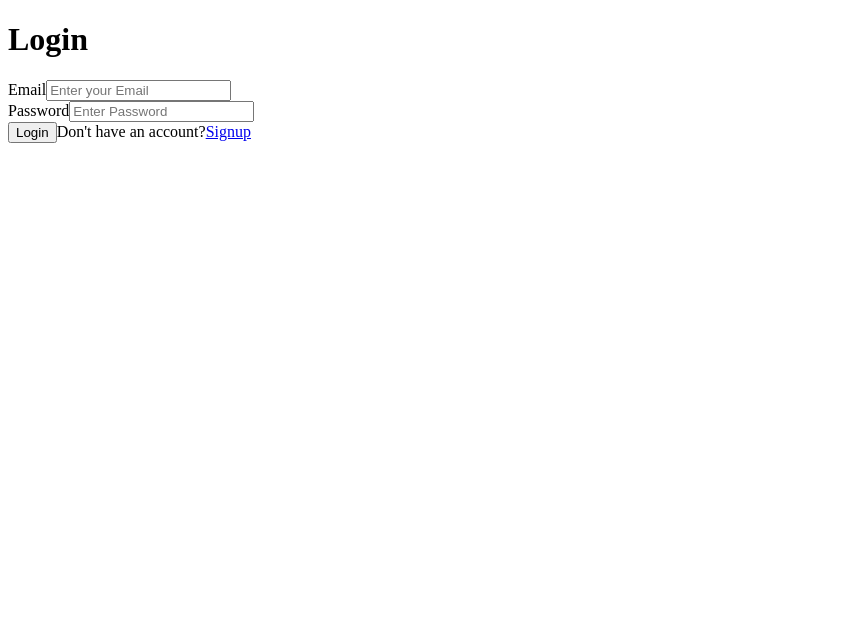
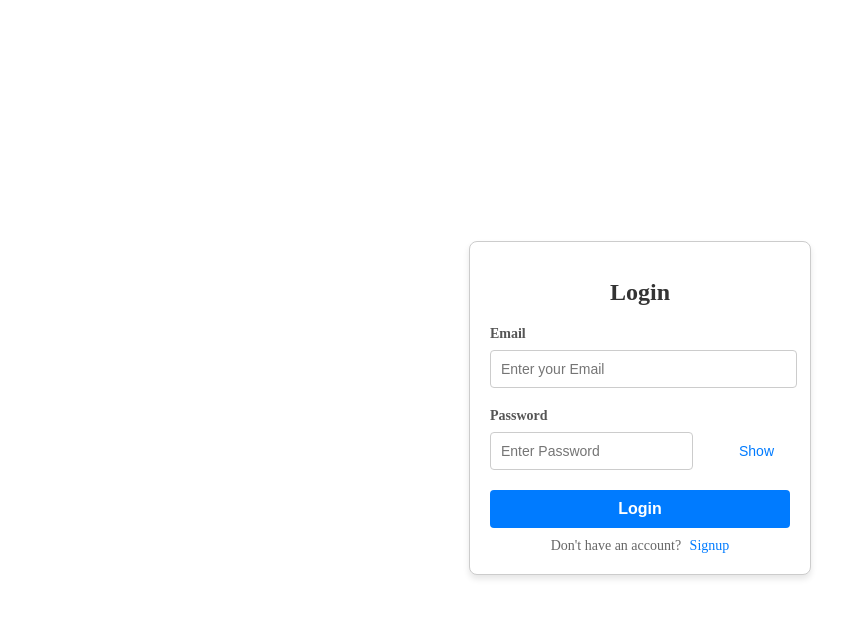
Before and after one commit to KavyaRelhan/Competitive-Exams-Guide, a React (Vite) app in the folder my-react-app/: page /login in a window 1280 px wide. Shown: the top 618 px of the page, without its empty margins (0-866 px from the left). Built offline with nearby package versions, Linux system fonts and the light colour scheme.

Commit message:
css for login signup

```diff
--- a/my-react-app/src/pages/Login.jsx
+++ b/my-react-app/src/pages/Login.jsx
@@ -1,108 +1,219 @@
-import React from "react"
-import { useState } from "react"
-import { Link, useNavigate } from "react-router-dom"
-import {ToastContainer} from 'react-toastify'
-import { handleError, handleSuccess } from "../utils"
+// import React from "react"
+// import { useState } from "react"
+// import { Link, useNavigate } from "react-router-dom"
+// import {ToastContainer} from 'react-toastify'
+// import { handleError, handleSuccess } from "../utils"
 // import '../styles/login.css'
 
-function Login(){
+// function Login(){
 
-    const [loginInfo , setLoginInfo] =useState({
-        email:"",
-        password:""
-    })
+//     const [loginInfo , setLoginInfo] =useState({
+//         email:"",
+//         password:""
+//     })
+
+//     const navigate = useNavigate();
+
+//     const handleChange = (e)=>{
+//         const {name,value} =e.target;
+//         const copyLoginInfo ={...loginInfo};
+//         copyLoginInfo[name]=value;
+//         setLoginInfo(copyLoginInfo);
+//     }
+
+//     const handleLogin = async (e)=>{
+//         e.preventDefault();
+//         const {email , password} = loginInfo;
+//         if(!email || !password){
+//             return handleError('All the parameters are required')
+//         }
+//         try{
+//             const url = "http://localhost:8080/auth/login";
+//             const response = await fetch(url,{
+//                 method:"POST",
+//                 headers:{
+//                     'Content-Type':'application/json'
+//                 },
+//                 body:JSON.stringify(loginInfo)
+//             });
+//             const result = await response.json();
+//             console.log(result);
+
+//             const {email,success, message, jwtToken , name, error} = result;
+//             if(success){
+//                 handleSuccess(message)
+//                 localStorage.setItem('token', jwtToken)
+//                 localStorage.setItem('loggedInUser', email);
+//                 localStorage.setItem('loggedUserName', name);
+//                 setTimeout(()=>{
+//                     navigate('/home')
+//                 },1000)
+//             }else if(error){
+//                 const details = error.details[0].message;
+//                 handleError(details);
+//             }else if(!success){
+//                 handleError(message)
+//             }
+
+//         }catch(err){
+//             handleError(err);
+//         }
+//     }
+
+
+//     // const [password, setPassword] = useState('');
+//     const [isPasswordVisible, setIsPasswordVisible] = useState(false);
+
+//     // Toggle password visibility
+//     const togglePasswordVisibility = () => {
+//         setIsPasswordVisible(!isPasswordVisible);
+//     };
+
+//     return (
+//         <div className="container">
+//             <h1>Login</h1>
+//             <form onSubmit={handleLogin}>
+//                 <div >
+//                     <label htmlFor="email">Email</label>
+//                     <input
+//                         onChange={handleChange}
+//                         type="text"
+//                         name="email"
+//                         placeholder="Enter your Email"
+//                         value={loginInfo.email}
+//                     />
+//                 </div>
+//                 <div>
+//                     <label htmlFor="password">Password</label>
+//                     <input
+//                         onChange={handleChange}
+//                         type={isPasswordVisible ? 'text' : 'password'}
+
+//                         name="password"
+//                         placeholder="Enter Password"
+//                         value={loginInfo.password}
+//                     />
+//                 </div>
+//                 <button>Login</button>
+//                 <span>Don't have an account?
+//                     <Link to={"/signup"}>Signup</Link>
+//                 </span>
+//             </form>
+
+//             <ToastContainer/>
+//         </div>
+//     )
+// }
+
+// export default Login;
+
+import React from "react";
+import { useState } from "react";
+import { Link, useNavigate } from "react-router-dom";
+import { ToastContainer } from "react-toastify";
+import { handleError, handleSuccess } from "../utils";
+import "../styles/login.css";
+
+function Login() {
+    const [loginInfo, setLoginInfo] = useState({
+        email: "",
+        password: ""
+    });
 
     const navigate = useNavigate();
 
-    const handleChange = (e)=>{
-        const {name,value} =e.target;
-        const copyLoginInfo ={...loginInfo};
-        copyLoginInfo[name]=value;
-        setLoginInfo(copyLoginInfo);
-    }
+    const handleChange = (e) => {
+        const { name, value } = e.target;
+        setLoginInfo((prev) => ({ ...prev, [name]: value }));
+    };
 
-    const handleLogin = async (e)=>{
+    const handleLogin = async (e) => {
         e.preventDefault();
-        const {email , password} = loginInfo;
-        if(!email || !password){
-            return handleError('All the parameters are required')
+        const { email, password } = loginInfo;
+        if (!email || !password) {
+            return handleError("All the parameters are required");
         }
-        try{
+        try {
             const url = "http://localhost:8080/auth/login";
-            const response = await fetch(url,{
-                method:"POST",
-                headers:{
-                    'Content-Type':'application/json'
+            const response = await fetch(url, {
+                method: "POST",
+                headers: {
+                    "Content-Type": "application/json"
                 },
-                body:JSON.stringify(loginInfo)
+                body: JSON.stringify(loginInfo)
             });
             const result = await response.json();
-            console.log(result);
+            const { email, success, message, jwtToken, name, error } = result;
+            if (success) {
+                handleSuccess(message);
+                localStorage.setItem("token", jwtToken);
+                localStorage.setItem("loggedInUser", email);
+                localStorage.setItem("loggedUserName", name);
+                setTimeout(() => {
+                    navigate("/home");
+                }, 1000);
+            } else if (error) {
+                handleError(error.details[0].message);
+            } else {
+                handleError(message);
+            }
+        } catch (err) {
+            handleError(err.message);
+        }
+    };
 
-            const {email,success, message, jwtToken , name, error} = result;
-            if(success){
-                handleSuccess(message)
-                localStorage.setItem('token', jwtToken)
-                localStorage.setItem('loggedInUser', email);
-                localStorage.setItem('loggedUserName', name);
-                setTimeout(()=>{
-                    navigate('/home')
-                },1000)
-            }else if(error){
-                const details = error.details[0].message;
-                handleError(details);
-            }else if(!success){
-                handleError(message)
-            }
-
-        }catch(err){
-            handleError(err);
-        }
-    }
-
-
-    // const [password, setPassword] = useState('');
     const [isPasswordVisible, setIsPasswordVisible] = useState(false);
 
-    // Toggle password visibility
     const togglePasswordVisibility = () => {
         setIsPasswordVisible(!isPasswordVisible);
     };
 
     return (
-        <div className="container">
-            <h1>Login</h1>
-            <form onSubmit={handleLogin}>
-                <div>
-                    <label htmlFor="email">Email</label>
+        <div className="background">
+        <div className="login-container">
+            <h1 className="login-title">Login</h1>
+            <form onSubmit={handleLogin} className="login-form">
+                <div className="form-group">
+                    <label htmlFor="email" className="form-label">Email</label>
                     <input
                         onChange={handleChange}
                         type="text"
                         name="email"
                         placeholder="Enter your Email"
                         value={loginInfo.email}
+                        className="form-input"
                     />
                 </div>
-                <div>
-                    <label htmlFor="password">Password</label>
-                    <input
-                        onChange={handleChange}
-                        type={isPasswordVisible ? 'text' : 'password'}
-
-                        name="password"
-                        placeholder="Enter Password"
-                        value={loginInfo.password}
-                    />
+                <div className="form-group">
+                    <label htmlFor="password" className="form-label">Password</label>
+                    <div className="password-input-wrapper">
+                        <input
+                            onChange={handleChange}
+                            type={isPasswordVisible ? "text" : "password"}
+                            name="password"
+                            placeholder="Enter Password"
+                            value={loginInfo.password}
+                            className="form-input pass-inp"
+                        />
+                        <button
+                            type="button"
+                            className="toggle-password-btn"
+                            onClick={togglePasswordVisibility}
+                        >
+                            {isPasswordVisible ? "Hide" : "Show"}
+                        </button>
+                    </div>
                 </div>
-                <button>Login</button>
-                <span>Don't have an account?
-                    <Link to={"/signup"}>Signup</Link>
+                <button type="submit" className="login-button">Login</button>
+                <span className="signup-link-wrapper">
+                    Don&apos;t have an account? <Link to="/signup" className="signup-link">Signup</Link>
                 </span>
             </form>
 
-            <ToastContainer/>
+            <ToastContainer />
         </div>
-    )
+        </div>
+    );
 }
 
 export default Login;
--- a/my-react-app/src/pages/Signup.jsx
+++ b/my-react-app/src/pages/Signup.jsx
@@ -1,75 +1,183 @@
-import React from "react"
-import { useState } from "react"
-import { Link, useNavigate } from "react-router-dom"
-import {ToastContainer} from 'react-toastify'
-import Login from "./Login"
-import { handleError, handleSuccess } from "../utils"
-// import '../styles/login.css'
+// import React from "react"
+// import { useState } from "react"
+// import { Link, useNavigate } from "react-router-dom"
+// import {ToastContainer} from 'react-toastify'
+// import Login from "./Login"
+// import { handleError, handleSuccess } from "../utils"
+// // import '../styles/login.css'
 
-function Signup(){
+// function Signup(){
 
-    const [signupInfo , setSignupInfo] =useState({
-        name:"",
-        email:"",
-        password:""
-    })
+//     const [signupInfo , setSignupInfo] =useState({
+//         name:"",
+//         email:"",
+//         password:""
+//     })
+
+//     const navigate = useNavigate();
+
+//     const handleChange = (e)=>{
+//         const {name,value} =e.target;
+//         const copySignupInfo ={...signupInfo};
+//         copySignupInfo[name]=value;
+//         setSignupInfo(copySignupInfo);
+//     }
+
+//     const handleSignup = async (e)=>{
+//         e.preventDefault();
+//         const {name, email , password} = signupInfo;
+//         if(!name || !email || !password){
+//             return handleError('All the three parameters are required')
+//         }
+//         try{
+//             const url = "http://localhost:8080/auth/signup";
+//             const response = await fetch(url,{
+//                 method:"POST",
+//                 headers:{
+//                     'Content-Type':'application/json'
+//                 },
+//                 body:JSON.stringify(signupInfo)
+//             });
+//             const result = await response.json();
+//             const {success, message , error} = result;
+//             if(success){
+//                 handleSuccess(message)
+//                 setTimeout(()=>{
+//                     navigate('/login')
+//                 },1000)
+//             }else if(error){
+//                 const details = error.details[0].message;
+//                 handleError(details);
+//             }else if(!success){
+//                 handleError(message)
+//             }
+
+//         }catch(err){
+
+//         }
+//     }
+
+//     const [isPasswordVisible, setIsPasswordVisible] = useState(false);
+
+//     // Toggle password visibility
+//     const togglePasswordVisibility = () => {
+//         setIsPasswordVisible(!isPasswordVisible);
+//     };
+
+//     return (
+//         <div className="container">
+//             <h1>Signup</h1>
+//             <form onSubmit={handleSignup}>
+//                 <div>
+//                     <label htmlFor="name">Name</label>
+//                     <input
+//                         onChange={handleChange}
+//                         type="text"
+//                         name="name"
+//                         autoFocus
+//                         placeholder="Enter your Name"
+//                         value={signupInfo.name}
+//                     />
+//                 </div>
+//                 <div>
+//                     <label htmlFor="email">Email</label>
+//                     <input
+//                         onChange={handleChange}
+//                         type="text"
+//                         name="email"
+//                         placeholder="Enter your Email"
+//                         value={signupInfo.email}
+//                     />
+//                 </div>
+//                 <div>
+//                     <label htmlFor="password">Password</label>
+//                     <input
+//                         onChange={handleChange}
+//                         type={isPasswordVisible ? 'text' : 'password'}
+//                         name="password"
+//                         placeholder="Enter Password"
+//                         value={signupInfo.password}
+//                     />
+//                 </div>
+//                 <button>Signup</button>
+//                 <span>Already have an account?
+//                     <Link to={"/login"}>Login</Link>
+//                 </span>
+//             </form>
+
+//             <ToastContainer/>
+//         </div>
+//     )
+// }
+
+// export default Signup
+
+import React from "react";
+import { useState } from "react";
+import { Link, useNavigate } from "react-router-dom";
+import { ToastContainer } from "react-toastify";
+import { handleError, handleSuccess } from "../utils";
+import "../styles/login.css";
+
+function Signup() {
+    const [signupInfo, setSignupInfo] = useState({
+        name: "",
+        email: "",
+        password: ""
+    });
 
     const navigate = useNavigate();
 
-    const handleChange = (e)=>{
-        const {name,value} =e.target;
-        const copySignupInfo ={...signupInfo};
-        copySignupInfo[name]=value;
-        setSignupInfo(copySignupInfo);
-    }
+    const handleChange = (e) => {
+        const { name, value } = e.target;
+        setSignupInfo((prev) => ({ ...prev, [name]: value }));
+    };
 
-    const handleSignup = async (e)=>{
+    const handleSignup = async (e) => {
         e.preventDefault();
-        const {name, email , password} = signupInfo;
-        if(!name || !email || !password){
-            return handleError('All the three parameters are required')
+        const { name, email, password } = signupInfo;
+        if (!name || !email || !password) {
+            return handleError("All the fields are required");
         }
-        try{
+        try {
             const url = "http://localhost:8080/auth/signup";
-            const response = await fetch(url,{
-                method:"POST",
-                headers:{
-                    'Content-Type':'application/json'
+            const response = await fetch(url, {
+                method: "POST",
+                headers: {
+                    "Content-Type": "application/json"
                 },
-                body:JSON.stringify(signupInfo)
+                body: JSON.stringify(signupInfo)
             });
             const result = await response.json();
-            const {success, message , error} = result;
-            if(success){
-                handleSuccess(message)
-                setTimeout(()=>{
-                    navigate('/login')
-                },1000)
-            }else if(error){
-                const details = error.details[0].message;
-                handleError(details);
-            }else if(!success){
-                handleError(message)
+            const { success, message, error } = result;
+            if (success) {
+                handleSuccess(message);
+                setTimeout(() => {
+                    navigate("/login");
+                }, 1000);
+            } else if (error) {
+                handleError(error.details[0].message);
+            } else {
+                handleError(message);
             }
-
-        }catch(err){
-
+        } catch (err) {
+            handleError(err.message);
         }
-    }
+    };
 
     const [isPasswordVisible, setIsPasswordVisible] = useState(false);
 
-    // Toggle password visibility
     const togglePasswordVisibility = () => {
         setIsPasswordVisible(!isPasswordVisible);
     };
 
     return (
-        <div className="container">
-            <h1>Signup</h1>
-            <form onSubmit={handleSignup}>
-                <div>
-                    <label htmlFor="name">Name</label>
+        <div className="background">
+        <div className="login-container">
+            <h1 className="login-title">Signup</h1>
+            <form onSubmit={handleSignup} className="login-form">
+                <div className="form-group">
+                    <label htmlFor="name" className="form-label">Name</label>
                     <input
                         onChange={handleChange}
                         type="text"
@@ -77,37 +185,50 @@ function Signup(){
                         autoFocus
                         placeholder="Enter your Name"
                         value={signupInfo.name}
+                        className="form-input"
                     />
                 </div>
-                <div>
-                    <label htmlFor="email">Email</label>
+                <div className="form-group">
+                    <label htmlFor="email" className="form-label">Email</label>
                     <input
                         onChange={handleChange}
                         type="text"
                         name="email"
                         placeholder="Enter your Email"
                         value={signupInfo.email}
+                        className="form-input"
                     />
                 </div>
-                <div>
-                    <label htmlFor="password">Password</label>
-                    <input
-                        onChange={handleChange}
-                        type={isPasswordVisible ? 'text' : 'password'}
-                        name="password"
-                        placeholder="Enter Password"
-                        value={signupInfo.password}
-                    />
+                <div className="form-group">
+                    <label htmlFor="password" className="form-label">Password</label>
+                    <div className="password-input-wrapper">
+                        <input
+                            onChange={handleChange}
+                            type={isPasswordVisible ? "text" : "password"}
+                            name="password"
+                            placeholder="Enter Password"
+                            value={signupInfo.password}
+                            className="form-input"
+                        />
+                        <button
+                            type="button"
+                            className="toggle-password-btn"
+                            onClick={togglePasswordVisibility}
+                        >
+                            {isPasswordVisible ? "Hide" : "Show"}
+                        </button>
+                    </div>
                 </div>
-                <button>Signup</button>
-                <span>Already have an account?
-                    <Link to={"/login"}>Login</Link>
+                <button type="submit" className="login-button">Signup</button>
+                <span className="signup-link-wrapper">
+                    Already have an account? <Link to="/login" className="signup-link">Login</Link>
                 </span>
             </form>
 
-            <ToastContainer/>
+            <ToastContainer />
         </div>
-    )
+        </div>
+    );
 }
 
-export default Signup
+export default Signup;
--- a/my-react-app/src/styles/login.css
+++ b/my-react-app/src/styles/login.css
@@ -1,104 +1,117 @@
+/* login.css */
 
-
-  a {
-    font-weight: 500;
-    color: #646cff;
-    text-decoration: inherit;
-  }
-  a:hover {
-    color: #535bf2;
+.background{
+  width: 100%;
+  height: 100vh;
+  /* background-color:#7bbbff; */
+  display: flex;
+  justify-content: center;
+  align-items: center;
 }
 
-  body {
-    margin: 0;
-    display: flex;
-    place-items: center;
-    justify-content: center;
-    min-width: 320px;
-    min-height: 100vh;
-    /* background: rgb(44, 44, 44); */
+.login-container {
+  max-width: 400px;
+  margin: 0px auto;
+  padding: 20px;
+  border: 1px solid #ccc;
+  border-radius: 8px;
+  box-shadow: 0 4px 6px rgba(0, 0, 0, 0.1);
+  background-color: #fff;
 }
 
-  /* h1 {
-    font-size: 3.2em;
-    line-height: 1.1;
-  } */
-
-  .container{
-    padding: 0px 48px 32px 48px;
-    border-radius: 10px;
-    width: 100%;
-    max-width: 400%;
-    box-shadow: 8px 8px 24px 0px rgba(245, 245, 245, 0.538);
-    display: flex;
-    flex-flow: column;
-    align-items: center;
-    font-family: Inter, system-ui, Avenir, Helvetica, Arial, sans-serif;
-    line-height: 1.5;
-    font-weight: 400;
-
-    color-scheme: light dark;
-    color: rgba(255, 255, 255, 0.87);
-    background-color: #242424;
-
-    font-synthesis: none;
-    text-rendering: optimizeLegibility;
-    -webkit-font-smoothing: antialiased;
-    -moz-osx-font-smoothing: grayscale;
+.login-title {
+  text-align: center;
+  color: #333;
+  margin-bottom: 20px;
+  font-size: 24px;
+  font-weight: bold;
 }
 
-  .container form{
+.login-form {
   display: flex;
   flex-direction: column;
 }
 
-  .container input{
-    width: 100%;
-    font-size: 15px;
-    padding: 10px;
-    border-radius: 5px;
-    border: none;
-    margin: 2px;
+.form-group {
+  margin-bottom: 20px;
 }
 
-  button{
-    background-color: #535bf2;
-    margin: 10px 0;
-    border: none;
-    font-size: 20px;
-    width: 100%;
-    padding: 5px;
-    cursor: pointer;
+.form-label {
+  margin-bottom: 8px;
+  font-size: 14px;
+  font-weight: bold;
+  color: #555;
+  display: block;
 }
 
-  /* button {
-    border-radius: 8px;
-    border: 1px solid transparent;
-    padding: 0.6em 1.2em;
-    font-size: 1em;
-    font-weight: 500;
-    font-family: inherit;
-    background-color: #1a1a1a;
-    cursor: pointer;
-    transition: border-color 0.25s;
-  } */
-  button:hover {
-    border-color: #646cff;
-  }
-  button:focus,
-  button:focus-visible {
-    outline: 4px auto -webkit-focus-ring-color;
+.form-input {
+  width: 95%;
+  padding: 10px;
+  border: 1px solid #ccc;
+  border-radius: 4px;
+  font-size: 14px;
+  margin-right: 2rem;
 }
 
-  @media (prefers-color-scheme: light) {
-    :root {
-      color: #213547;
-      background-color: #ffffff;
+.form-input:focus {
+  outline: none;
+  border-color: #007bff;
+  box-shadow: 0 0 4px rgba(0, 123, 255, 0.3);
 }
-    a:hover {
-      color: #747bff;
+
+/* .pass-inp{
+  border: none;
+} */
+
+.password-input-wrapper {
+  display: flex;
+  align-items: center;
+  /* justify-content: space-around; */
+  /* border: 2px black; */
 }
-    button {
-      background-color: #f9f9f9;
+
+.toggle-password-btn {
+  margin-left: 8px;
+  margin-right: 10px;
+  background-color: transparent;
+  border: none;
+  color: #007bff;
+  cursor: pointer;
+  font-size: 14px;
 }
+
+.toggle-password-btn:hover {
+  text-decoration: underline;
 }
+
+.login-button {
+  padding: 10px;
+  background-color: #007bff;
+  color: #fff;
+  font-size: 16px;
+  font-weight: bold;
+  border: none;
+  border-radius: 4px;
+  cursor: pointer;
+  margin-bottom: 10px;
+}
+
+.login-button:hover {
+  background-color: #0056b3;
+}
+
+.signup-link-wrapper {
+  text-align: center;
+  font-size: 14px;
+  color: #666;
+}
+
+.signup-link {
+  color: #007bff;
+  text-decoration: none;
+  margin-left: 5px;
+}
+
+.signup-link:hover {
+  text-decoration: underline;
+}
```
Lines whose indentation alone changed are shown as unchanged.
